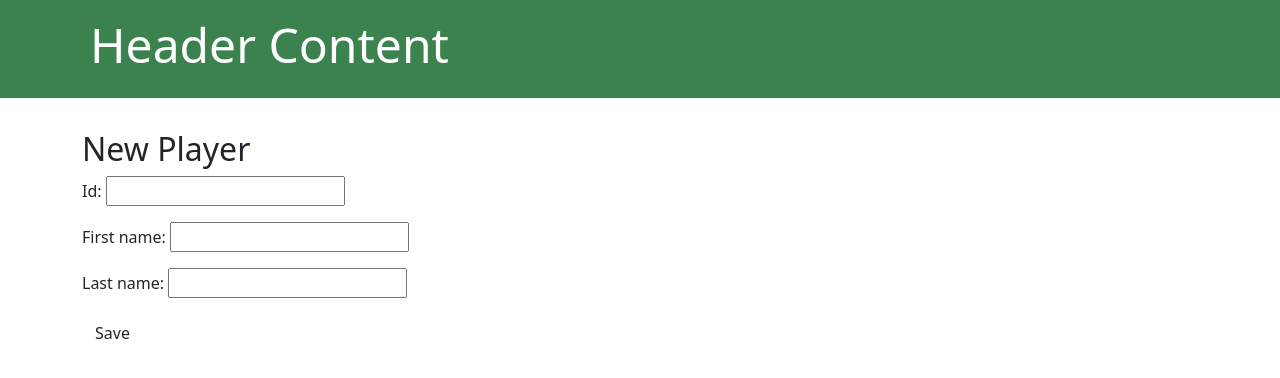
After one commit to ashtonbt1/stratl, a Django app: page /player/new/ in a window 1280 px wide. The commit adds this page. Shown: the top 378 px of the page. Run offline with Django 3.2, Linux system fonts and the light colour scheme.

Commit message:
Add player new and edit views

```diff
--- /dev/null
+++ b/django/league/forms.py
@@ -0,0 +1,9 @@
+from django import forms
+
+from .models import Player, Hitter, Pitcher
+
+class PlayerForm(forms.ModelForm):
+
+    class Meta:
+        model = Player
+        fields = ('id', 'first_name', 'last_name',)
--- /dev/null
+++ b/django/league/templates/league/player_edit.html
@@ -0,0 +1,9 @@
+{% extends 'league/base.html' %}
+
+{% block content %}
+    <h2>New Player</h2>
+    <form method="POST" class="player-form">{% csrf_token %}
+        {{ form.as_p }}
+        <button type="submit" class="save btn btn-default">Save</button>
+    </form>
+{% endblock %}
--- a/django/league/templates/league/player_list.html
+++ b/django/league/templates/league/player_list.html
@@ -1,6 +1,10 @@
 {% extends 'league/base.html' %}
 
 {% block content %}
+
+<div class="add-player">
+    <a href="{% url 'player_new' %}">Add new player</a>
+</div>
 
 {% for player in players %}
 <div class="player">
--- a/django/league/urls.py
+++ b/django/league/urls.py
@@ -3,4 +3,7 @@ from . import views
 
 urlpatterns = [
     path('', views.player_list, name='player_list'),
+    path('player/new/', views.player_new, name='player_new'),
+    path('player/<str:pk>/edit/', views.player_edit, name='player_edit'),
+    path('player/<str:pk>/', views.player_detail, name='player_detail'),
 ]
--- a/django/league/views.py
+++ b/django/league/views.py
@@ -1,7 +1,36 @@
-from django.shortcuts import render
+from django.shortcuts import redirect, render, get_object_or_404
+
 from .models import Player
+from .forms import PlayerForm
 
 # Create your views here.
 def player_list(request):
     players = Player.objects.all()
     return render(request, 'league/player_list.html', {'players': players})
+
+def player_detail(request, pk):
+    player = get_object_or_404(Player, pk=pk)
+    return render(request, 'league/player_detail.html', {'player': player})
+
+def player_new(request):
+    if request.method == 'POST':
+        form = PlayerForm(request.POST)
+        if form.is_valid():
+            player = form.save(commit=False)
+            player.save()
+            return redirect('player_detail', pk=player.pk)
+    else:
+        form = PlayerForm()
+    return render(request, 'league/player_edit.html', {'form': form})
+
+def player_edit(request, pk):
+    player = get_object_or_404(Player, pk=pk)
+    if request.method == 'POST':
+        form = PlayerForm(request.POST, instance=player)
+        if form.is_valid():
+            player = form.save(commit=False)
+            player.save()
+            return redirect('player_detail', pk=player.pk)
+    else:
+        form = PlayerForm(instance=player)
+    return render(request, 'league/player_edit.html', {'form': form})
```
Also changed, not shown: django/league/templates/league/player_detail.html (added, +10 -0 lines).
